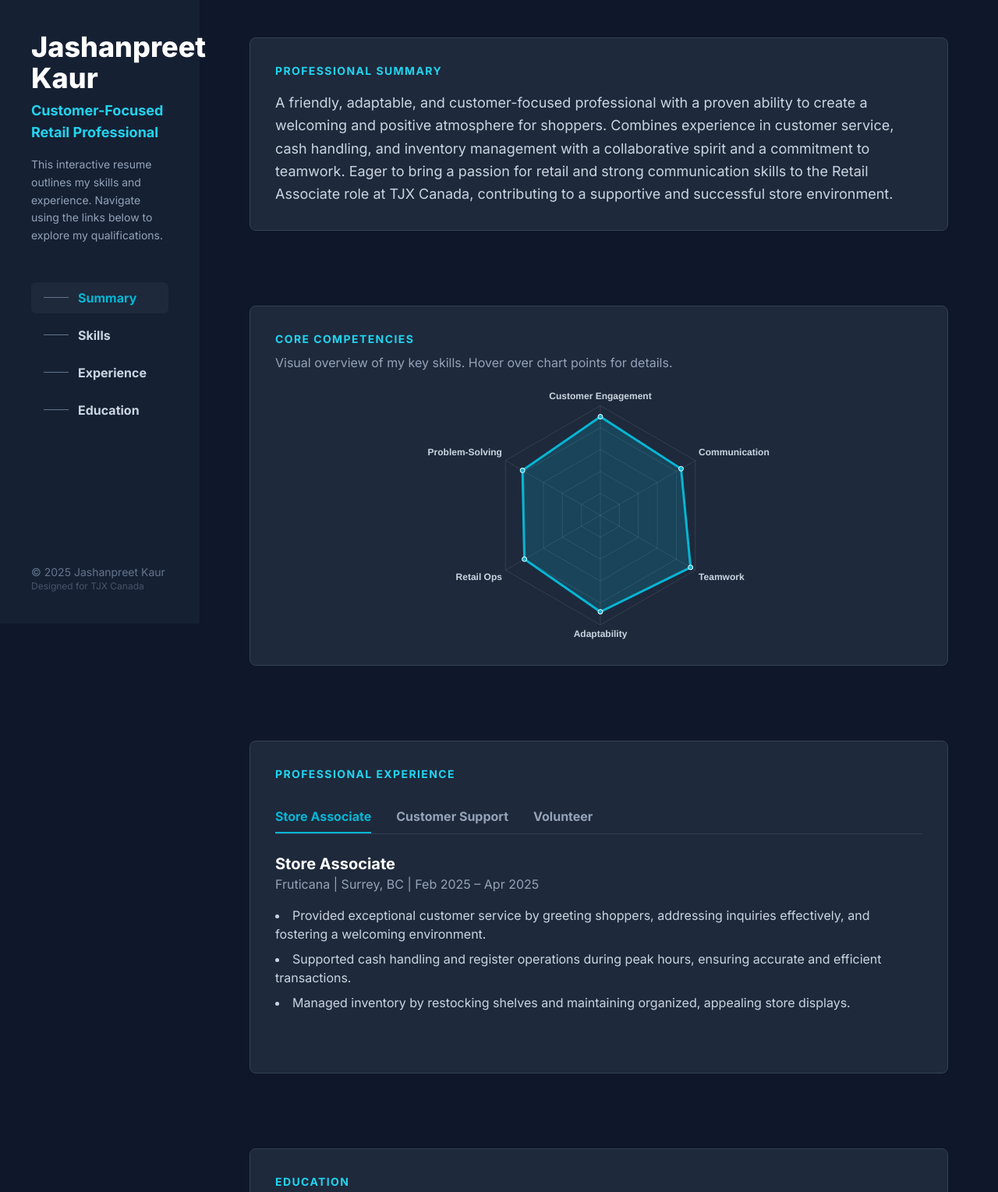
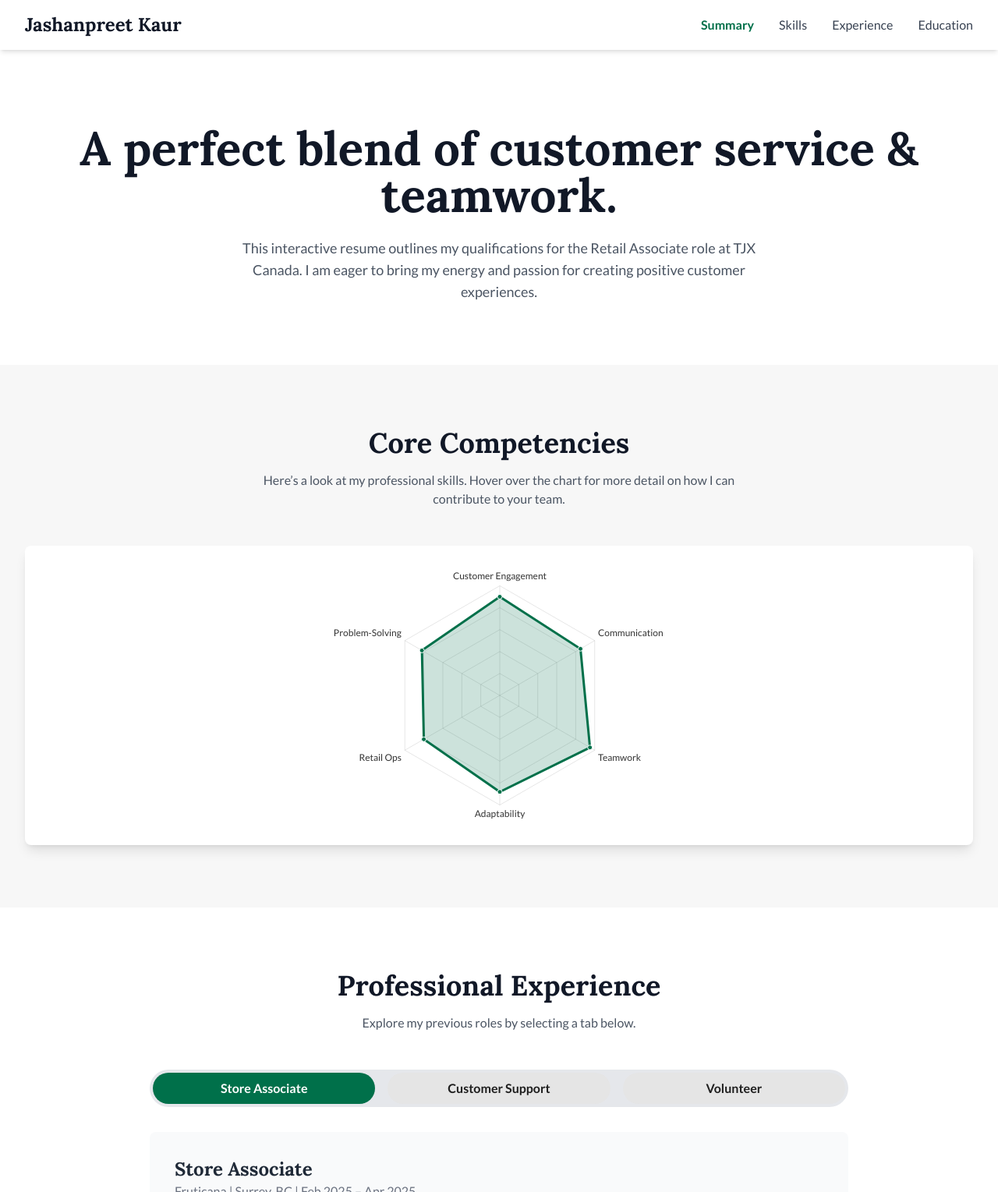
Before and after one commit to jsidhu07/profile, a plain HTML site: page index.html in a window 1280 px wide. Shown: the top 1529 px of the page at 78% size. Drawn offline with nearby package versions, Linux system fonts and the light colour scheme.

Commit message:
UI Update

```diff
--- a/index.html
+++ b/index.html
@@ -8,21 +8,24 @@
     <script src="https://cdn.jsdelivr.net/npm/chart.js"></script>
     <link rel="preconnect" href="https://fonts.googleapis.com">
     <link rel="preconnect" href="https://fonts.gstatic.com" crossorigin>
-    <link href="https://fonts.googleapis.com/css2?family=Inter:wght@400;500;700;800&display=swap" rel="stylesheet">
-    <!-- Chosen Palette: Modern Dark (Slate, Cyan) -->
-    <!-- Application Structure Plan: A modern, two-column layout. The left column is sticky on larger screens, containing primary identity info and navigation, providing constant context. The right column contains the scrollable content sections, presented as distinct "cards". This asymmetrical layout is visually dynamic and common in modern portfolio sites. On mobile, it collapses to a standard single-column for optimal usability. This structure guides the user through a narrative experience rather than just presenting a document. -->
+    <link href="https://fonts.googleapis.com/css2?family=Lora:wght@700&family=Lato:wght@400;700&display=swap" rel="stylesheet">
+    <!-- Chosen Palette: Starbucks Inspired (Green, White, Black, Cream) -->
+    <!-- Application Structure Plan: A clean, single-column, full-width layout inspired by Starbucks' brand website. A sticky top navigation bar provides easy access to all sections. Content is organized into distinct, spacious sections with a light, creamy background, creating a warm and inviting feel. This structure is designed to be approachable and professional, focusing on clear communication and a pleasant user experience, much like the Starbucks brand itself. -->
     <!-- Visualization & Content Choices:
-        - Summary: Goal: Inform/Engage -> Presentation: A "hero" style card in the main content area -> Justification: Creates a strong, focused introduction.
-        - Skills: Goal: Compare/Inform -> Viz: Interactive Radar Chart (Chart.js) -> Interaction: Hover for skill details -> Justification: Provides a high-impact visual summary of capabilities, styled to fit the new dark theme.
-        - Experience: Goal: Organize/Inform -> Presentation: Horizontal Tabbed View -> Interaction: Click tabs for animated content reveal -> Justification: A more intuitive and standard UI pattern than vertical tabs, saving vertical space and providing a clean look.
-        - Education: Goal: Inform -> Presentation: A clean, minimalist card -> Justification: Straightforward presentation for key academic info.
-        Library/Method: Chart.js for visualization, Vanilla JS for all interactions. -->
+        - Summary: Goal: Inform/Engage -> Presentation: A prominent "hero" section with a friendly, large heading.
+        - Skills: Goal: Compare/Inform -> Viz: Interactive Radar Chart (Chart.js), restyled with the Starbucks green palette.
+        - Experience: Goal: Organize/Inform -> Presentation: A clean, card-based horizontal tab system with clear button-like navigation.
+        - Education: Goal: Inform -> Presentation: A simple, elegant card to present academic credentials clearly.
+        Library/Method: Chart.js for visualization, Vanilla JS for interactions. -->
     <!-- CONFIRMATION: NO SVG graphics used. NO Mermaid JS used. -->
     <style>
         body {
-            font-family: 'Inter', sans-serif;
-            background-color: #0f172a; /* slate-900 */
-            color: #cbd5e1; /* slate-300 */
+            font-family: 'Lato', sans-serif;
+            background-color: #f7f7f7; /* Creamy off-white */
+            color: #1e1e1e; /* Nearly black */
+        }
+        h1, h2, h3, h4, .font-heading {
+            font-family: 'Lora', serif;
         }
         .chart-container {
             position: relative;
@@ -37,25 +40,23 @@
             .chart-container { height: 400px; }
         }
         .nav-link.active {
-            color: #06b6d4; /* cyan-500 */
-            background-color: #1e293b; /* slate-800 */
+            color: #00704A; /* Starbucks Green */
+            font-weight: 700;
         }
         .tab-active {
-            color: #06b6d4; /* cyan-500 */
-            border-bottom-color: #06b6d4;
+            background-color: #00704A; /* Starbucks Green */
+            color: #ffffff;
         }
         .tab-inactive {
-            color: #94a3b8; /* slate-400 */
-            border-bottom-color: transparent;
+            background-color: #e5e5e5;
+            color: #1e1e1e;
         }
-        .content-card {
-            background-color: #1e293b; /* slate-800 */
-            border: 1px solid #334155; /* slate-700 */
+        .content-section {
             opacity: 0;
             transform: translateY(30px);
             transition: opacity 0.6s ease-out, transform 0.6s ease-out;
         }
-        .content-card.is-visible {
+        .content-section.is-visible {
             opacity: 1;
             transform: translateY(0);
         }
@@ -69,128 +70,130 @@
         }
     </style>
 </head>
-<body class="text-slate-300">
+<body class="text-gray-800">
 
-    <div class="md:flex min-h-screen">
-        <!-- Left Sticky Column -->
-        <header class="md:w-1/3 lg:w-1/4 xl:w-1/5 md:h-screen md:sticky top-0 bg-[#152033] p-8 lg:p-10 flex flex-col justify-between">
-            <div>
-                <h1 class="text-4xl font-extrabold text-white">Jashanpreet Kaur</h1>
-                <h2 class="mt-2 text-lg text-cyan-400 font-semibold">Customer-Focused Retail Professional</h2>
-                <p class="mt-4 text-sm text-slate-400 leading-relaxed">
-                    This interactive resume outlines my skills and experience. Navigate using the links below to explore my qualifications.
-                </p>
-
-                <nav id="main-nav" class="mt-12 hidden md:block">
-                    <ul class="space-y-2">
-                        <li><a href="#summary" class="nav-link flex items-center py-2 px-4 rounded-md font-semibold transition-colors duration-300 hover:bg-slate-800"><span class="mr-3 h-px w-8 bg-slate-500"></span> Summary</a></li>
-                        <li><a href="#skills" class="nav-link flex items-center py-2 px-4 rounded-md font-semibold transition-colors duration-300 hover:bg-slate-800"><span class="mr-3 h-px w-8 bg-slate-500"></span> Skills</a></li>
-                        <li><a href="#experience" class="nav-link flex items-center py-2 px-4 rounded-md font-semibold transition-colors duration-300 hover:bg-slate-800"><span class="mr-3 h-px w-8 bg-slate-500"></span> Experience</a></li>
-                        <li><a href="#education" class="nav-link flex items-center py-2 px-4 rounded-md font-semibold transition-colors duration-300 hover:bg-slate-800"><span class="mr-3 h-px w-8 bg-slate-500"></span> Education</a></li>
+    <header class="bg-white shadow-md sticky top-0 z-50">
+        <nav id="main-nav" class="container mx-auto px-6 lg:px-8 py-4 flex justify-between items-center">
+            <a href="#" class="text-2xl font-bold font-heading text-gray-900">Jashanpreet Kaur</a>
+            <ul class="hidden md:flex items-center space-x-8">
+                <li><a href="#summary" class="nav-link text-gray-700 hover:text-green-800 transition-colors">Summary</a></li>
+                <li><a href="#skills" class="nav-link text-gray-700 hover:text-green-800 transition-colors">Skills</a></li>
+                <li><a href="#experience" class="nav-link text-gray-700 hover:text-green-800 transition-colors">Experience</a></li>
+                <li><a href="#education" class="nav-link text-gray-700 hover:text-green-800 transition-colors">Education</a></li>
             </ul>
         </nav>
-            </div>
-            <div class="mt-8">
-                 <p class="text-sm text-slate-500">&copy; 2025 Jashanpreet Kaur</p>
-                 <p class="text-xs text-slate-600">Designed for TJX Canada</p>
-            </div>
     </header>
 
-        <!-- Right Scrollable Content -->
-        <main id="content-sections" class="md:w-2/3 lg:w-3/4 xl:w-4/5 p-4 sm:p-8 lg:p-12">
-            <div class="max-w-4xl mx-auto space-y-24">
-                <section id="summary" class="content-card p-8 rounded-lg">
-                    <h3 class="text-sm font-bold uppercase tracking-widest text-cyan-400 mb-4">Professional Summary</h3>
-                    <p class="text-slate-300 text-lg leading-relaxed">
-                        A friendly, adaptable, and customer-focused professional with a proven ability to create a welcoming and positive atmosphere for shoppers. Combines experience in customer service, cash handling, and inventory management with a collaborative spirit and a commitment to teamwork. Eager to bring a passion for retail and strong communication skills to the Retail Associate role at TJX Canada, contributing to a supportive and successful store environment.
+    <main>
+        <section id="summary" class="content-section bg-white pt-24 pb-20 text-center">
+            <div class="container mx-auto px-6 lg:px-8">
+                <h1 class="text-5xl md:text-6xl font-bold text-gray-900 leading-tight">A perfect blend of customer service & teamwork.</h1>
+                <p class="mt-6 max-w-2xl mx-auto text-lg text-gray-600">
+                    This interactive resume outlines my qualifications for the Retail Associate role at TJX Canada. I am eager to bring my energy and passion for creating positive customer experiences.
                 </p>
+            </div>
         </section>
 
-                <section id="skills" class="content-card p-8 rounded-lg">
-                    <h3 class="text-sm font-bold uppercase tracking-widest text-cyan-400 mb-2">Core Competencies</h3>
-                    <p class="text-slate-400 mb-6">Visual overview of my key skills. Hover over chart points for details.</p>
+        <section id="skills" class="content-section py-20">
+            <div class="container mx-auto px-6 lg:px-8 text-center">
+                <h2 class="text-4xl font-bold text-gray-900">Core Competencies</h2>
+                <p class="mt-4 max-w-2xl mx-auto text-gray-600">Here’s a look at my professional skills. Hover over the chart for more detail on how I can contribute to your team.</p>
+                <div class="mt-12 bg-white p-8 rounded-lg shadow-lg">
                     <div class="chart-container">
                         <canvas id="skillsChart"></canvas>
                     </div>
+                </div>
+            </div>
         </section>
 
-                <section id="experience" class="content-card p-8 rounded-lg">
-                    <h3 class="text-sm font-bold uppercase tracking-widest text-cyan-400 mb-6">Professional Experience</h3>
-                    <div class="border-b border-slate-700 mb-6">
-                        <div id="experience-tabs" class="flex space-x-4 sm:space-x-8">
-                             <button data-job="store-associate" class="py-2 font-semibold border-b-2 transition-colors duration-300 tab-active">Store Associate</button>
-                             <button data-job="customer-support" class="py-2 font-semibold border-b-2 transition-colors duration-300 tab-inactive hover:text-cyan-400">Customer Support</button>
-                             <button data-job="volunteer" class="py-2 font-semibold border-b-2 transition-colors duration-300 tab-inactive hover:text-cyan-400">Volunteer</button>
+        <section id="experience" class="content-section bg-white py-20">
+            <div class="container mx-auto px-6 lg:px-8">
+                <div class="text-center">
+                    <h2 class="text-4xl font-bold text-gray-900">Professional Experience</h2>
+                    <p class="mt-4 max-w-2xl mx-auto text-gray-600">Explore my previous roles by selecting a tab below.</p>
                 </div>
+                <div class="mt-12 max-w-4xl mx-auto">
+                    <div id="experience-tabs" class="flex justify-center space-x-2 md:space-x-4 p-1 bg-gray-200 rounded-full mb-8">
+                         <button data-job="store-associate" class="w-full py-2 px-4 font-semibold rounded-full transition-colors duration-300 tab-active">Store Associate</button>
+                         <button data-job="customer-support" class="w-full py-2 px-4 font-semibold rounded-full transition-colors duration-300 tab-inactive">Customer Support</button>
+                         <button data-job="volunteer" class="w-full py-2 px-4 font-semibold rounded-full transition-colors duration-300 tab-inactive">Volunteer</button>
                     </div>
-                    <div class="relative min-h-[250px]">
+                    <div class="relative min-h-[260px] bg-gray-50 p-8 rounded-lg">
                         <div id="store-associate" class="job-content active">
-                            <h4 class="text-xl font-bold text-white">Store Associate</h4>
-                            <p class="text-md text-slate-400 mb-4">Fruticana | Surrey, BC | Feb 2025 – Apr 2025</p>
-                            <ul class="list-disc list-inside space-y-2 text-slate-300">
+                            <h4 class="text-2xl font-bold text-gray-800">Store Associate</h4>
+                            <p class="text-md text-gray-500 mb-4">Fruticana | Surrey, BC | Feb 2025 – Apr 2025</p>
+                            <ul class="list-disc list-inside space-y-2 text-gray-700">
                                 <li>Provided exceptional customer service by greeting shoppers, addressing inquiries effectively, and fostering a welcoming environment.</li>
                                 <li>Supported cash handling and register operations during peak hours, ensuring accurate and efficient transactions.</li>
                                 <li>Managed inventory by restocking shelves and maintaining organized, appealing store displays.</li>
                             </ul>
                         </div>
-                        <div id="customer-support" class="job-content absolute top-0 left-0 w-full opacity-0 pointer-events-none">
-                             <h4 class="text-xl font-bold text-white">Customer Support Representative</h4>
-                             <p class="text-md text-slate-400 mb-4">Anywhere Anytime Ltd. | Delta, BC | Feb 2025 – Present</p>
-                             <ul class="list-disc list-inside space-y-2 text-slate-300">
-                                 <li>Engaged with customers primarily via phone and live chat, providing prompt solutions to ensure high satisfaction.</li>
+                        <div id="customer-support" class="job-content absolute top-8 left-8 right-8 w-auto opacity-0 pointer-events-none">
+                             <h4 class="text-2xl font-bold text-gray-800">Customer Support Representative</h4>
+                             <p class="text-md text-gray-500 mb-4">Anywhere Anytime Ltd. | Delta, BC | Feb 2025 – Present</p>
+                             <ul class="list-disc list-inside space-y-2 text-gray-700">
+                                 <li>Engaged with customers via phone and live chat, providing prompt solutions to ensure high satisfaction.</li>
                                  <li>Recorded detailed interaction notes in a CRM system to track customer concerns and follow-up actions.</li>
                                  <li>Collaborated with team members to handle scheduling and appointments, ensuring optimal client flow.</li>
                              </ul>
                         </div>
-                        <div id="volunteer" class="job-content absolute top-0 left-0 w-full opacity-0 pointer-events-none">
-                             <h4 class="text-xl font-bold text-white">Volunteer, VOLT Program</h4>
-                             <p class="text-md text-slate-400 mb-4">Langara College | Vancouver, BC | Jan 2025 – Present</p>
-                             <ul class="list-disc list-inside space-y-2 text-slate-300">
+                        <div id="volunteer" class="job-content absolute top-8 left-8 right-8 w-auto opacity-0 pointer-events-none">
+                             <h4 class="text-2xl font-bold text-gray-800">Volunteer, VOLT Program</h4>
+                             <p class="text-md text-gray-500 mb-4">Langara College | Vancouver, BC | Jan 2025 – Present</p>
+                             <ul class="list-disc list-inside space-y-2 text-gray-700">
                                  <li>Collaborated with student volunteers to plan, promote, and execute on-campus and community events.</li>
                                  <li>Developed strong interpersonal and organizational skills by assisting with event logistics and setup.</li>
                              </ul>
                         </div>
                     </div>
+                </div>
             </section>
 
-                <section id="education" class="content-card p-8 rounded-lg">
-                    <h3 class="text-sm font-bold uppercase tracking-widest text-cyan-400 mb-4">Education</h3>
-                     <h4 class="text-xl font-bold text-white">Associate Degree in Computer Science</h4>
-                     <p class="text-md text-slate-400">Langara College | Vancouver, BC</p>
-                     <p class="text-md text-slate-400">January 2025 – Present</p>
+            <section id="education" class="content-section py-20 text-center">
+                <div class="container mx-auto px-6 lg:px-8">
+                    <h2 class="text-4xl font-bold text-gray-900">Education</h2>
+                    <div class="mt-8 inline-block bg-white p-8 rounded-lg shadow-lg">
+                         <h4 class="text-2xl font-bold text-gray-800">Associate Degree in Computer Science</h4>
+                         <p class="text-md text-gray-500">Langara College | Vancouver, BC</p>
+                         <p class="text-md text-gray-500">January 2025 – Present</p>
+                    </div>
+                </div>
             </section>
+    </main>
+
+    <footer class="bg-gray-900 text-white">
+        <div class="container mx-auto py-6 px-6 lg:px-8 text-center text-sm">
+            <p>&copy; 2025 Jashanpreet Kaur | Designed for Retail Jobs.</p>
         </div>
-        </main>
-    </div>
+    </footer>
 
     <script>
         document.addEventListener('DOMContentLoaded', () => {
-            // Chart.js Radar Chart
             const skillsData = {
                 labels: ['Customer Engagement', 'Communication', 'Teamwork', 'Adaptability', 'Retail Ops', 'Problem-Solving'],
                 datasets: [{
                     label: 'Proficiency',
                     data: [90, 85, 95, 88, 80, 82],
                     fill: true,
-                    backgroundColor: 'rgba(6, 182, 212, 0.2)',
-                    borderColor: 'rgb(6, 182, 212)',
-                    pointBackgroundColor: 'rgb(6, 182, 212)',
+                    backgroundColor: 'rgba(0, 112, 74, 0.2)',
+                    borderColor: 'rgb(0, 112, 74)',
+                    pointBackgroundColor: 'rgb(0, 112, 74)',
                     pointBorderColor: '#fff',
                     pointHoverBackgroundColor: '#fff',
-                    pointHoverBorderColor: 'rgb(6, 182, 212)'
+                    pointHoverBorderColor: 'rgb(0, 112, 74)'
                 }]
             };
             const skillsChartCtx = document.getElementById('skillsChart').getContext('2d');
-            const skillsChart = new Chart(skillsChartCtx, {
+            new Chart(skillsChartCtx, {
                 type: 'radar',
                 data: skillsData,
                 options: {
                     maintainAspectRatio: false,
                     scales: {
                         r: {
-                            angleLines: { color: 'rgba(255, 255, 255, 0.1)' },
-                            grid: { color: 'rgba(255, 255, 255, 0.1)' },
-                            pointLabels: { font: { size: 12, weight: 'bold' }, color: '#cbd5e1' },
+                            angleLines: { color: 'rgba(0, 0, 0, 0.1)' },
+                            grid: { color: 'rgba(0, 0, 0, 0.1)' },
+                            pointLabels: { font: { size: 12, family: "'Lato', sans-serif" }, color: '#333' },
                             ticks: { display: false, stepSize: 20, backdropColor: 'transparent' },
                             suggestedMin: 0,
                             suggestedMax: 100
@@ -200,7 +203,6 @@
                 }
             });
 
-            // Experience Tabs
             const experienceTabs = document.getElementById('experience-tabs');
             const jobContents = document.querySelectorAll('.job-content');
             experienceTabs.addEventListener('click', (e) => {
@@ -216,43 +218,37 @@
 
                     jobContents.forEach(content => {
                         if (content.id === targetJob) {
-                            content.classList.remove('opacity-0', 'pointer-events-none', 'absolute', 'top-0', 'left-0');
+                            content.classList.remove('opacity-0', 'pointer-events-none', 'absolute', 'top-8', 'left-8', 'right-8', 'w-auto');
                             content.classList.add('active');
                         } else {
-                            content.classList.add('opacity-0', 'pointer-events-none', 'absolute', 'top-0', 'left-0');
+                            content.classList.add('opacity-0', 'pointer-events-none', 'absolute', 'top-8', 'left-8', 'right-8', 'w-auto');
                              content.classList.remove('active');
                         }
                     });
                 }
             });
 
-            // Intersection Observers for animations
-            const cardObserver = new IntersectionObserver((entries) => {
+            const observer = new IntersectionObserver((entries) => {
                 entries.forEach(entry => {
                     if (entry.isIntersecting) {
                         entry.target.classList.add('is-visible');
                     }
                 });
             }, { threshold: 0.1 });
-            document.querySelectorAll('.content-card').forEach(card => cardObserver.observe(card));
+            document.querySelectorAll('.content-section').forEach(section => observer.observe(section));
 
-            // Active Nav Link Highlighting
             const navLinks = document.querySelectorAll('#main-nav a');
-            const contentSections = document.querySelectorAll('#content-sections section');
             const navObserver = new IntersectionObserver((entries) => {
                 entries.forEach(entry => {
                     if (entry.isIntersecting) {
                         const id = entry.target.getAttribute('id');
                         navLinks.forEach(link => {
-                            link.classList.remove('active');
-                            if (link.getAttribute('href') === `#${id}`) {
-                                link.classList.add('active');
-                            }
+                            link.classList.toggle('active', link.getAttribute('href') === `#${id}`);
                         });
                     }
                 });
-            }, { rootMargin: '-30% 0px -70% 0px' });
-            contentSections.forEach(section => navObserver.observe(section));
+            }, { rootMargin: '-40% 0px -60% 0px' });
+            document.querySelectorAll('main section').forEach(section => navObserver.observe(section));
         });
     </script>
 </body>
```
Lines whose indentation alone changed are shown as unchanged.
